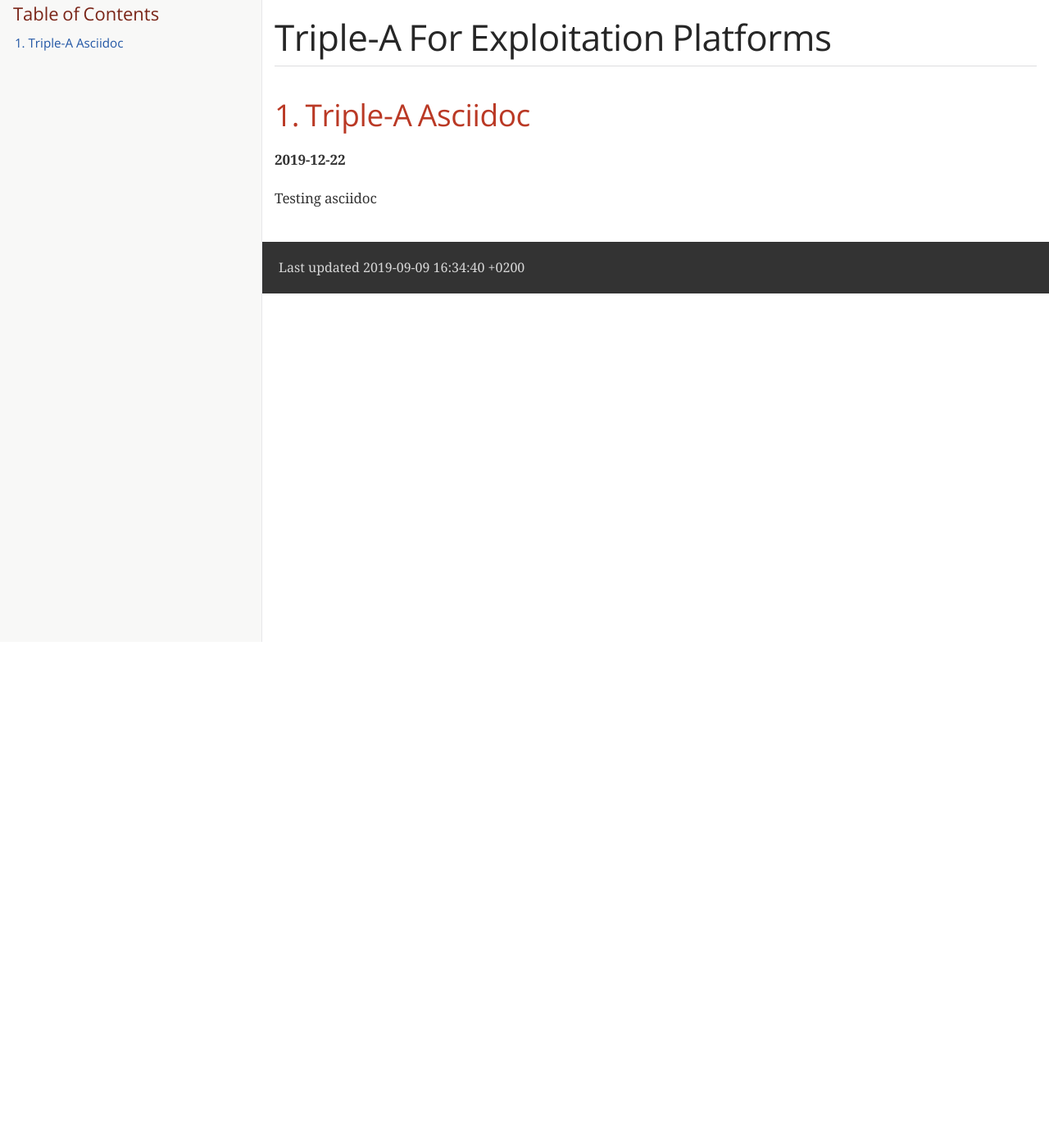
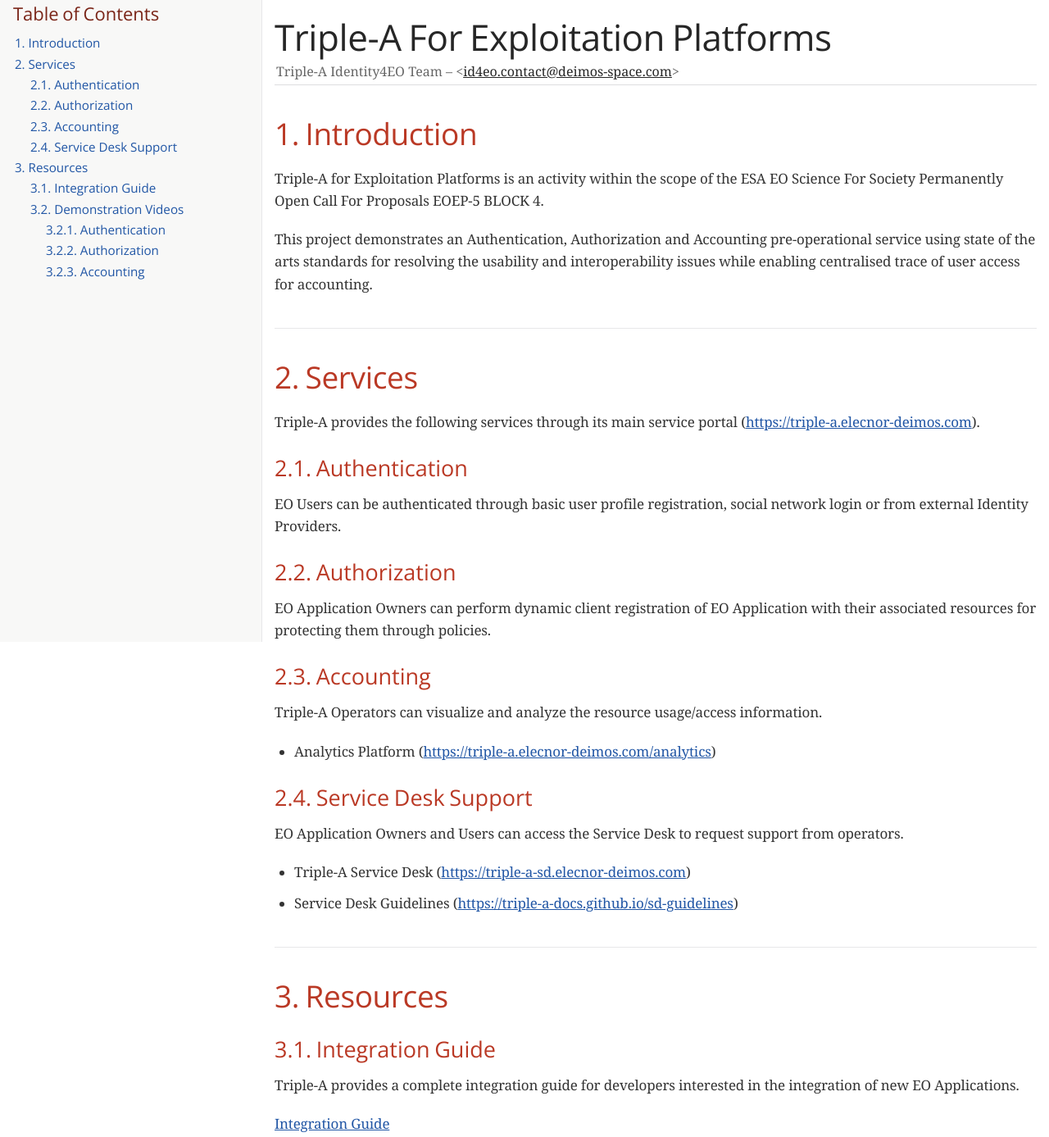
Before and after one commit to triple-a-docs/triple-a-docs.github.io, a plain HTML site: page index.html in a window 1280 px wide. Shown: the part 17-1404 px from the top of the page at 82% size. Before the commit the page ends 800 px from the top, so only its background shows below. Drawn offline with nearby package versions, Linux system fonts and the light colour scheme; a web font is replaced by a local one.

Commit message:
Added baseline content

```diff
--- a/index.html
+++ b/index.html
@@ -5,6 +5,7 @@
 <meta http-equiv="X-UA-Compatible" content="IE=edge">
 <meta name="viewport" content="width=device-width, initial-scale=1.0">
 <meta name="generator" content="Asciidoctor 2.0.8.dev">
+<meta name="author" content="Triple-A Identity4EO Team">
 <title>Triple-A For Exploitation Platforms</title>
 <link rel="stylesheet" href="https://fonts.googleapis.com/css?family=Open+Sans:300,300italic,400,400italic,600,600italic%7CNoto+Serif:400,400italic,700,700italic%7CDroid+Sans+Mono:400,700">
 <style>
@@ -439,29 +440,143 @@
 <body class="article toc2 toc-left">
 <div id="header">
 <h1>Triple-A For Exploitation Platforms</h1>
+<div class="details">
+<span id="author" class="author">Triple-A Identity4EO Team</span><br>
+<span id="email" class="email">&lt;<a href="mailto:id4eo.contact@deimos-space.com">id4eo.contact@deimos-space.com</a>&gt;</span><br>
+</div>
 <div id="toc" class="toc2">
 <div id="toctitle">Table of Contents</div>
 <ul class="sectlevel1">
-<li><a href="#truetriple-a-asciidoc">1. Triple-A Asciidoc</a></li>
+<li><a href="#trueintroduction">1. Introduction</a></li>
+<li><a href="#trueservices">2. Services</a>
+<ul class="sectlevel2">
+<li><a href="#trueauthentication">2.1. Authentication</a></li>
+<li><a href="#trueauthorization">2.2. Authorization</a></li>
+<li><a href="#trueaccounting">2.3. Accounting</a></li>
+<li><a href="#trueservice-desk-support">2.4. Service Desk Support</a></li>
+</ul>
+</li>
+<li><a href="#trueresources">3. Resources</a>
+<ul class="sectlevel2">
+<li><a href="#trueintegration-guide">3.1. Integration Guide</a></li>
+<li><a href="#truedemonstration-videos">3.2. Demonstration Videos</a>
+<ul class="sectlevel3">
+<li><a href="#trueauthentication-2">3.2.1. Authentication</a></li>
+<li><a href="#trueauthorization-2">3.2.2. Authorization</a></li>
+<li><a href="#trueaccounting-2">3.2.3. Accounting</a></li>
+</ul>
+</li>
+</ul>
+</li>
 </ul>
 </div>
 </div>
 <div id="content">
 <div class="sect1">
-<h2 id="truetriple-a-asciidoc"><a class="anchor" href="#truetriple-a-asciidoc"></a>1. Triple-A Asciidoc</h2>
+<h2 id="trueintroduction"><a class="anchor" href="#trueintroduction"></a>1. Introduction</h2>
 <div class="sectionbody">
 <div class="paragraph">
-<p><strong>2019-12-22</strong></p>
+<p>Triple-A for Exploitation Platforms is an activity within the scope of the ESA EO Science For Society Permanently Open Call For Proposals EOEP-5 BLOCK 4.</p>
 </div>
 <div class="paragraph">
-<p>Testing asciidoc</p>
+<p>This project demonstrates an Authentication, Authorization and Accounting pre-operational service using state of the arts standards for resolving the usability and interoperability issues while enabling centralised trace of user access for accounting.</p>
+</div>
+</div>
+</div>
+<div class="sect1">
+<h2 id="trueservices"><a class="anchor" href="#trueservices"></a>2. Services</h2>
+<div class="sectionbody">
+<div class="paragraph">
+<p>Triple-A  provides the following services through its main service portal (<a href="https://triple-a.elecnor-deimos.com" class="bare">https://triple-a.elecnor-deimos.com</a>).</p>
+</div>
+<div class="sect2">
+<h3 id="trueauthentication"><a class="anchor" href="#trueauthentication"></a>2.1. Authentication</h3>
+<div class="paragraph">
+<p>EO Users can be authenticated through basic user profile registration, social network login or from external Identity Providers.</p>
+</div>
+</div>
+<div class="sect2">
+<h3 id="trueauthorization"><a class="anchor" href="#trueauthorization"></a>2.2. Authorization</h3>
+<div class="paragraph">
+<p>EO Application Owners can perform dynamic client registration of EO Application with their associated resources for protecting them through policies.</p>
+</div>
+</div>
+<div class="sect2">
+<h3 id="trueaccounting"><a class="anchor" href="#trueaccounting"></a>2.3. Accounting</h3>
+<div class="paragraph">
+<p>Triple-A Operators can visualize and analyze the resource usage/access information.</p>
+</div>
+<div class="ulist">
+<ul>
+<li>
+<p>Analytics Platform (<a href="https://triple-a.elecnor-deimos.com/analytics" class="bare">https://triple-a.elecnor-deimos.com/analytics</a>)</p>
+</li>
+</ul>
+</div>
+</div>
+<div class="sect2">
+<h3 id="trueservice-desk-support"><a class="anchor" href="#trueservice-desk-support"></a>2.4. Service Desk Support</h3>
+<div class="paragraph">
+<p>EO Application Owners and Users can access the Service Desk to request support from operators.</p>
+</div>
+<div class="ulist">
+<ul>
+<li>
+<p>Triple-A Service Desk (<a href="https://triple-a-sd.elecnor-deimos.com" class="bare">https://triple-a-sd.elecnor-deimos.com</a>)</p>
+</li>
+<li>
+<p>Service Desk Guidelines (<a href="https://triple-a-docs.github.io/sd-guidelines" class="bare">https://triple-a-docs.github.io/sd-guidelines</a>)</p>
+</li>
+</ul>
+</div>
+</div>
+</div>
+</div>
+<div class="sect1">
+<h2 id="trueresources"><a class="anchor" href="#trueresources"></a>3. Resources</h2>
+<div class="sectionbody">
+<div class="sect2">
+<h3 id="trueintegration-guide"><a class="anchor" href="#trueintegration-guide"></a>3.1. Integration Guide</h3>
+<div class="paragraph">
+<p>Triple-A provides a complete integration guide for developers interested in the integration of new EO Applications.</p>
+</div>
+<div class="paragraph">
+<p><a href="https://triple-a-docs.github.io/integration-guide">Integration Guide</a></p>
+</div>
+</div>
+<div class="sect2">
+<h3 id="truedemonstration-videos"><a class="anchor" href="#truedemonstration-videos"></a>3.2. Demonstration Videos</h3>
+<div class="sect3">
+<h4 id="trueauthentication-2"><a class="anchor" href="#trueauthentication-2"></a>3.2.1. Authentication</h4>
+<div class="videoblock">
+<div class="content">
+<iframe src="https://www.youtube.com/embed/-uSrLPL3YXk?rel=0" frameborder="0" allowfullscreen></iframe>
+</div>
+</div>
+</div>
+<div class="sect3">
+<h4 id="trueauthorization-2"><a class="anchor" href="#trueauthorization-2"></a>3.2.2. Authorization</h4>
+<div class="videoblock">
+<div class="content">
+<iframe src="https://www.youtube.com/embed/5_dqZiqBLfs?rel=0" frameborder="0" allowfullscreen></iframe>
+</div>
+</div>
+</div>
+<div class="sect3">
+<h4 id="trueaccounting-2"><a class="anchor" href="#trueaccounting-2"></a>3.2.3. Accounting</h4>
+<div class="videoblock">
+<div class="content">
+<iframe src="https://www.youtube.com/embed/sG_3Re4yYwg?rel=0" frameborder="0" allowfullscreen></iframe>
+</div>
+</div>
+</div>
 </div>
 </div>
 </div>
 </div>
 <div id="footer">
 <div id="footer-text">
-Last updated 2019-09-09 16:34:40 +0200
+Last updated 2019-09-09 16:56:04 +0200
 </div>
 </div>
 <link rel="stylesheet" href="https://cdnjs.cloudflare.com/ajax/libs/highlight.js/9.15.6/styles/github.min.css">
```
Also changed, not shown: 1 other file.
